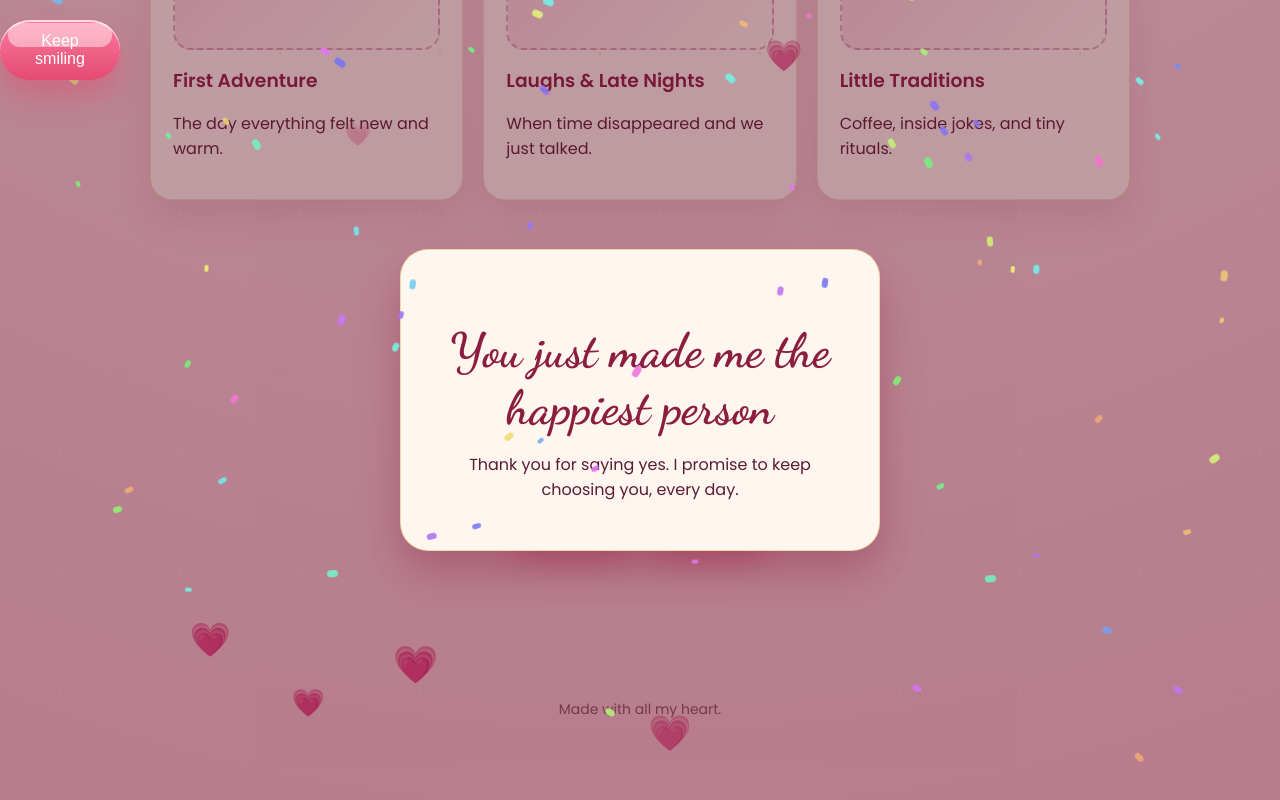
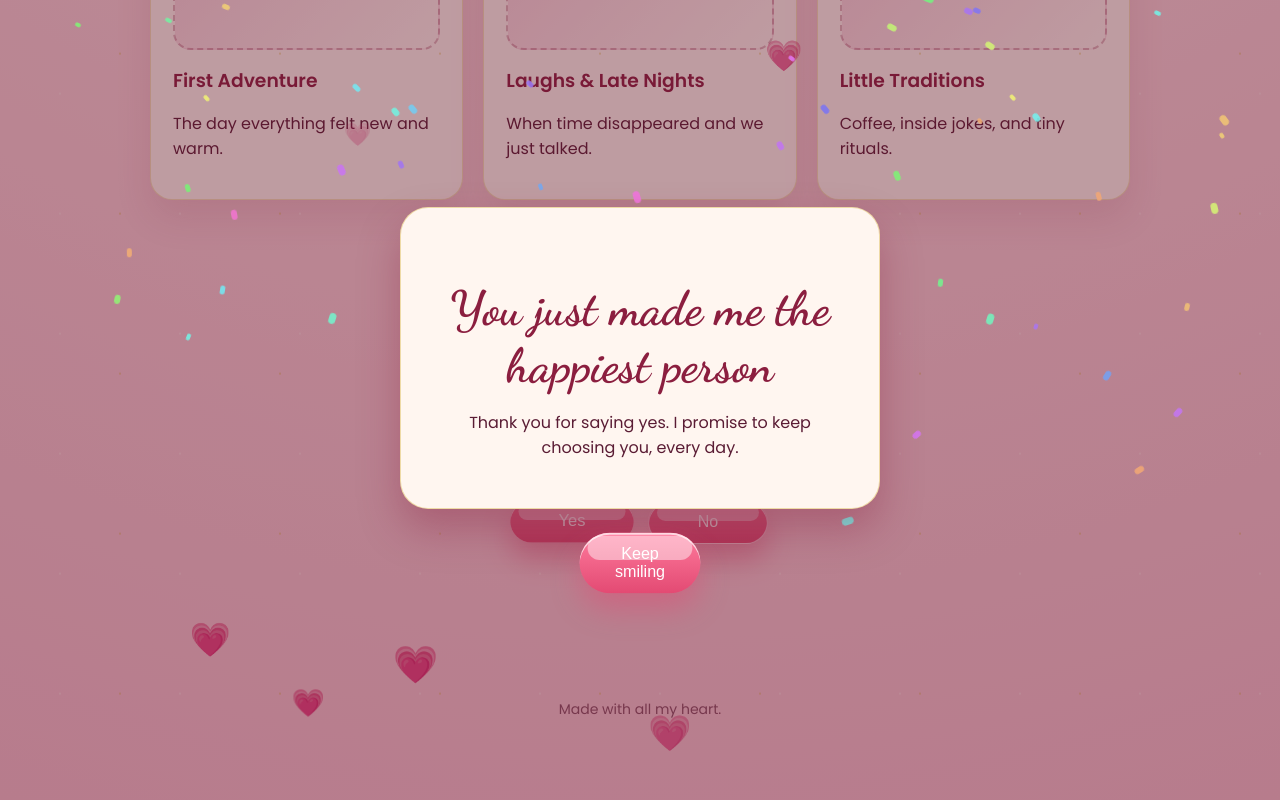
Before and after one commit to agusdongalo/Valentine-Site, a React (Vite) app: page / in a window 1280 px wide. Both pictures are taken after a click on the button "Yes". Shown: the part 952-1752 px from the top of the page. Built offline with nearby package versions, Linux system fonts and the light colour scheme; the HTML template or start-up script is replaced by a standard one.

Commit message:
delay set to 700ms

```diff
--- a/src/App.css
+++ b/src/App.css
@@ -289,6 +289,21 @@ h3 {
   overflow: hidden;
 }
 
+.modal-stack {
+  position: relative;
+  z-index: 2;
+  display: flex;
+  flex-direction: column;
+  align-items: center;
+  gap: 18px;
+}
+
+.modal-stack .primary-button {
+  position: static;
+  transform: none;
+  margin-top: 6px;
+}
+
 .confetti-layer {
   position: absolute;
   inset: 0;
--- a/src/App.tsx
+++ b/src/App.tsx
@@ -25,6 +25,7 @@ export default function App() {
   const [yesOffset, setYesOffset] = useState({ x: 0, y: 20 });
   const [noOffset, setNoOffset] = useState({ x: 0, y: 20 });
   const lastCursor = useRef({ x: 0, y: 0 });
+  const yesTimerRef = useRef<number | null>(null);
   const audioRef = useRef<HTMLAudioElement | null>(null);
   const questionRef = useRef<HTMLDivElement | null>(null);
   const buttonRowRef = useRef<HTMLDivElement | null>(null);
@@ -76,6 +77,10 @@ export default function App() {
     return () => {
       window.removeEventListener("click", handleClick);
       window.removeEventListener("mousemove", handleMove);
+      if (yesTimerRef.current) {
+        window.clearTimeout(yesTimerRef.current);
+        yesTimerRef.current = null;
+      }
     };
   }, []);
 
@@ -259,7 +264,15 @@ export default function App() {
           <button
             className="primary-button"
             style={{ left: `${yesOffset.x}px`, top: `${yesOffset.y}px` }}
-            onClick={() => setYesOpen(true)}
+            onClick={() => {
+              if (yesTimerRef.current) {
+                window.clearTimeout(yesTimerRef.current);
+              }
+              yesTimerRef.current = window.setTimeout(() => {
+                setYesOpen(true);
+                yesTimerRef.current = null;
+              }, 700);
+            }}
           >
             Yes
           </button>
@@ -295,11 +308,13 @@ export default function App() {
               />
             ))}
           </div>
-          <div className="modal">
-            <h2>You just made me the happiest person</h2>
-            <p>
-              Thank you for saying yes. I promise to keep choosing you, every day.
-            </p>
+          <div className="modal-stack">
+            <div className="modal">
+              <h2>You just made me the happiest person</h2>
+              <p>
+                Thank you for saying yes. I promise to keep choosing you, every day.
+              </p>
+            </div>
             <button className="primary-button" onClick={() => setYesOpen(false)}>
               Keep smiling
             </button>
```
